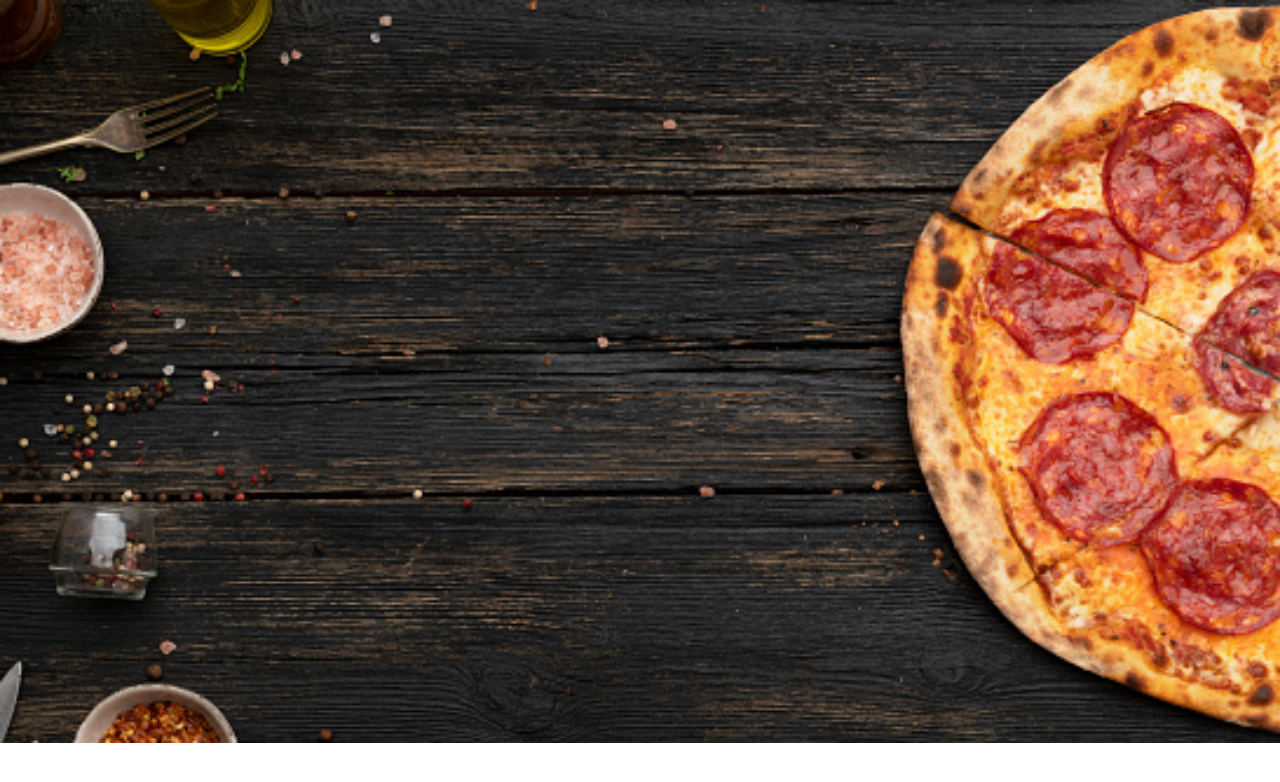
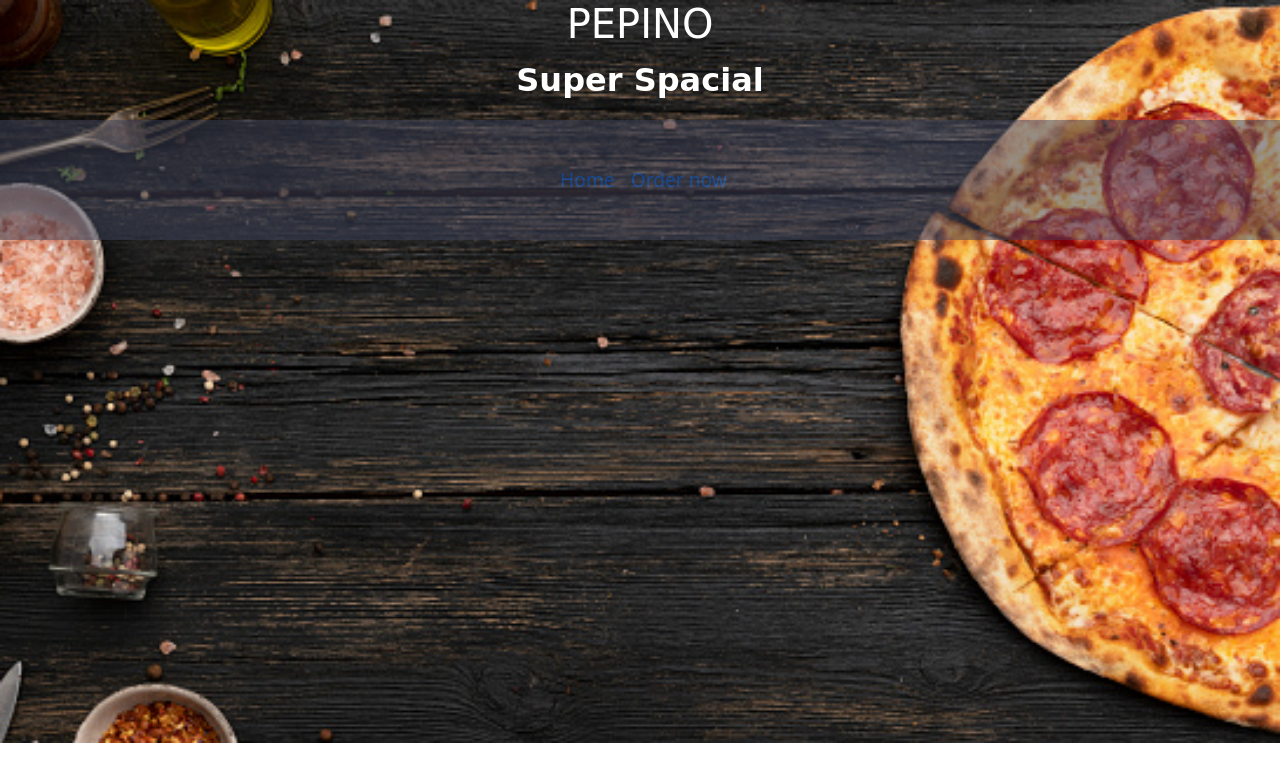
Before and after one commit to aust1inn/pepino-pizza, a plain HTML site: page function.html in a window 1280 px wide. Drawn offline with nearby package versions, Linux system fonts and the light colour scheme; a web font is replaced by a local one.

Commit message:
style:adds and styles box with brief description of pepino

```diff
--- a/CSS/function.css
+++ b/CSS/function.css
@@ -1,3 +1,5 @@
+@import url('https://fonts.googleapis.com/css2?family=BhuTuka+Expanded+One&family=Dancing+Script&family=Smooch+Sans:wght@100&display=swap');
+
 *{
     padding: 0;
     margin: 0;
@@ -9,4 +11,32 @@ body {
     background-image: url("../IMG/pizzabackground1.jpg");
     background-repeat: no-repeat;
     background-size: cover;
+    color: white;
 }
+
+/* header brand */
+.tagline {
+    text-align: center;
+    font-size: xx-large;
+    font-family: 'BhuTuka Expanded One', cursive;
+    font-weight: bolder;
+    color: white;
+}
+
+/* navbar styling */
+
+.navbar {
+    background-color: rgb(63, 68, 92);
+    opacity: 0.5;
+    color: white;
+    height: 15vh;
+    text-align: center;
+}
+.nav-link , .navbar-brand {
+    color: white;
+    font-size: larger;
+}
+.navbar-nav {
+    text-align: center;
+    margin-left: 43%;
+}
--- a/function.html
+++ b/function.html
@@ -19,5 +19,25 @@
     ></script>
     <title>PEPINO</title>
   </head>
-  <body></body>
+  <body>
+    <div class="tagline">
+        <h1>PEPINO</h1>
+        <p>Super Spacial</p>
+      </div>
+
+    <!-- navbar -->
+
+
+    <nav class="navbar navbar-expand-lg  my-navbar">
+        <div class="container-fluid">
+
+          <div class="collapse navbar-collapse" id="navbarNavAltMarkup">
+            <div class="navbar-nav">
+              <a class="nav-link active" aria-current="page" href="index.html">Home</a>
+              <a class="nav-link" href="function.html">Order now</a>
+            </div>
+          </div>
+        </div>
+      </nav>
+  </body>
 </html>
```
Also changed, not shown: CSS/style.css (+19 -0 lines), index.html (+11 -1 lines).
